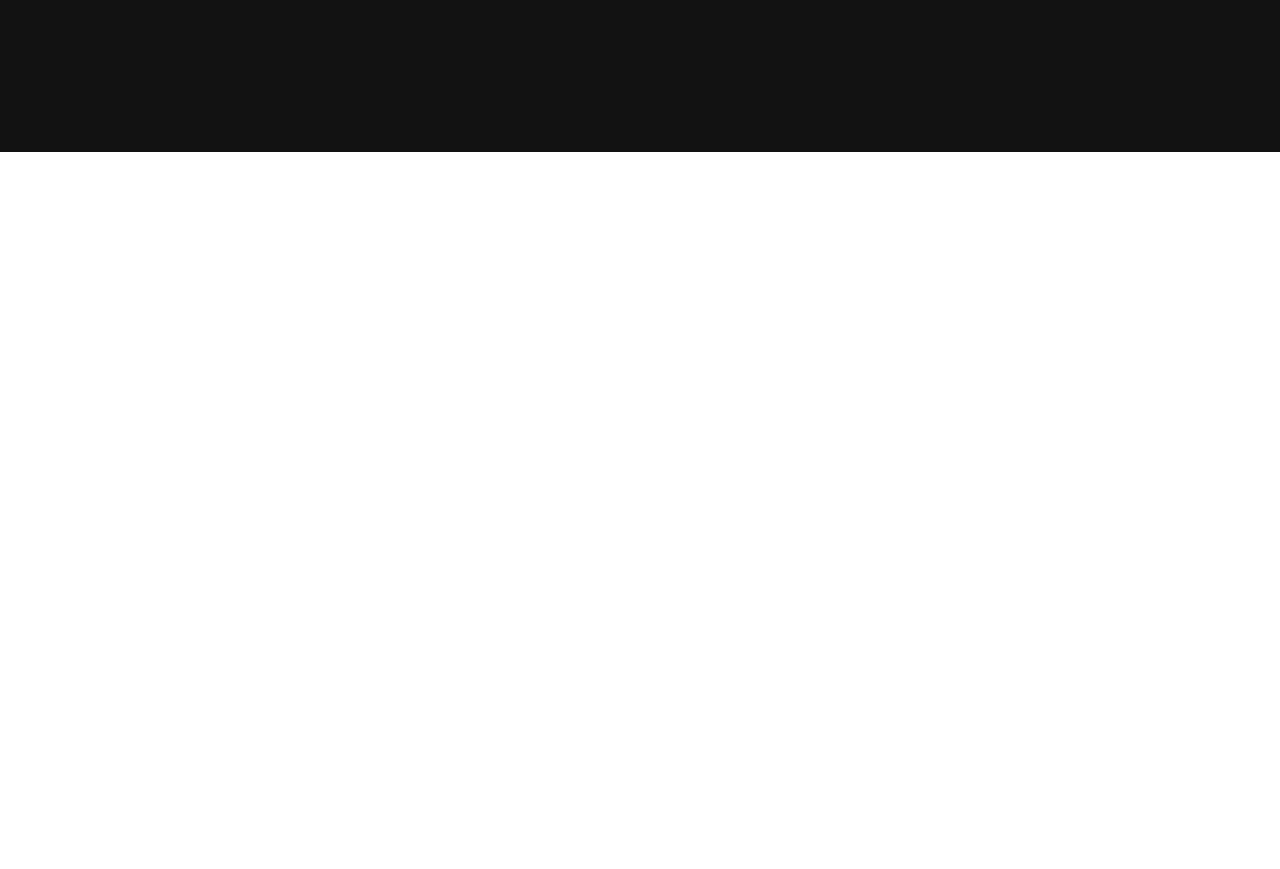
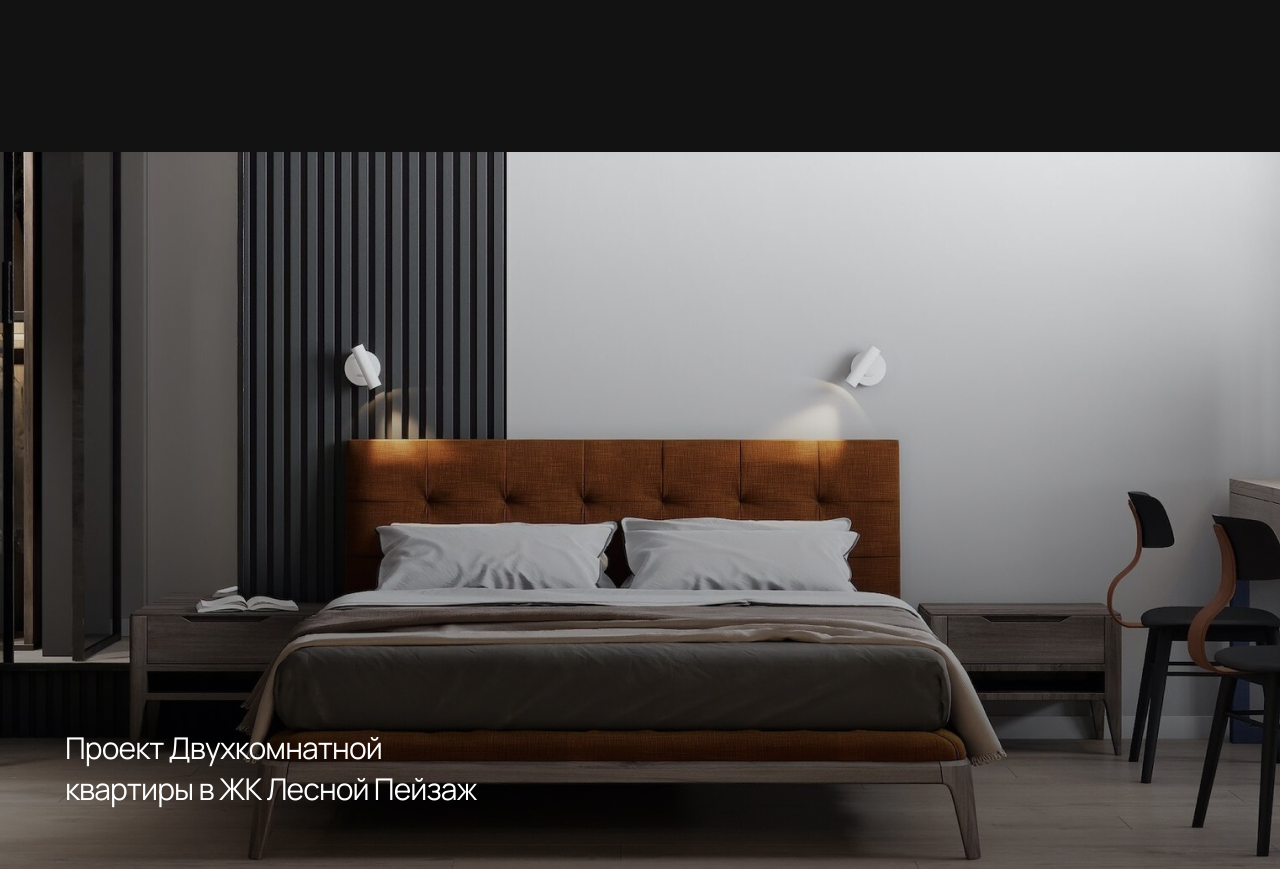
Before and after one commit to Vriitter/Metrika, a plain HTML site: page index.html in a window 1280 px wide. Shown: the part 3867-4736 px from the top of the page. Before the commit the page ends 4019 px from the top, so only its background shows below. Drawn offline with Linux system fonts and the light colour scheme.

Commit message:
feat: add example section

```diff
--- a/css/style.css
+++ b/css/style.css
@@ -216,3 +216,21 @@ section {
    font-size: 30px;
    letter-spacing: -0.03em;
 }
+
+/* EXAMPLE */
+.example {
+   position: relative;
+   height: 717px;
+   margin-bottom: 0;
+   background: url(../img/example-bg.jpg) center/cover no-repeat;
+}
+
+.example__text {
+   position: absolute;
+   bottom: 60px;
+   max-width: 420px;
+   font-size: 30px;
+   line-height: 41px;
+   letter-spacing: -0.03em;
+   color: #fff;
+}
--- a/index.html
+++ b/index.html
@@ -110,5 +110,12 @@
       </div>
    </section>
 
+   <section class="example">
+      <div class="container">
+         <a class="example__text" href="#">Проект  Двухкомнатной квартиры в ЖК Лесной Пейзаж</a>
+      </div>
+   </section>
+
+
 </body>
 </html>
```
